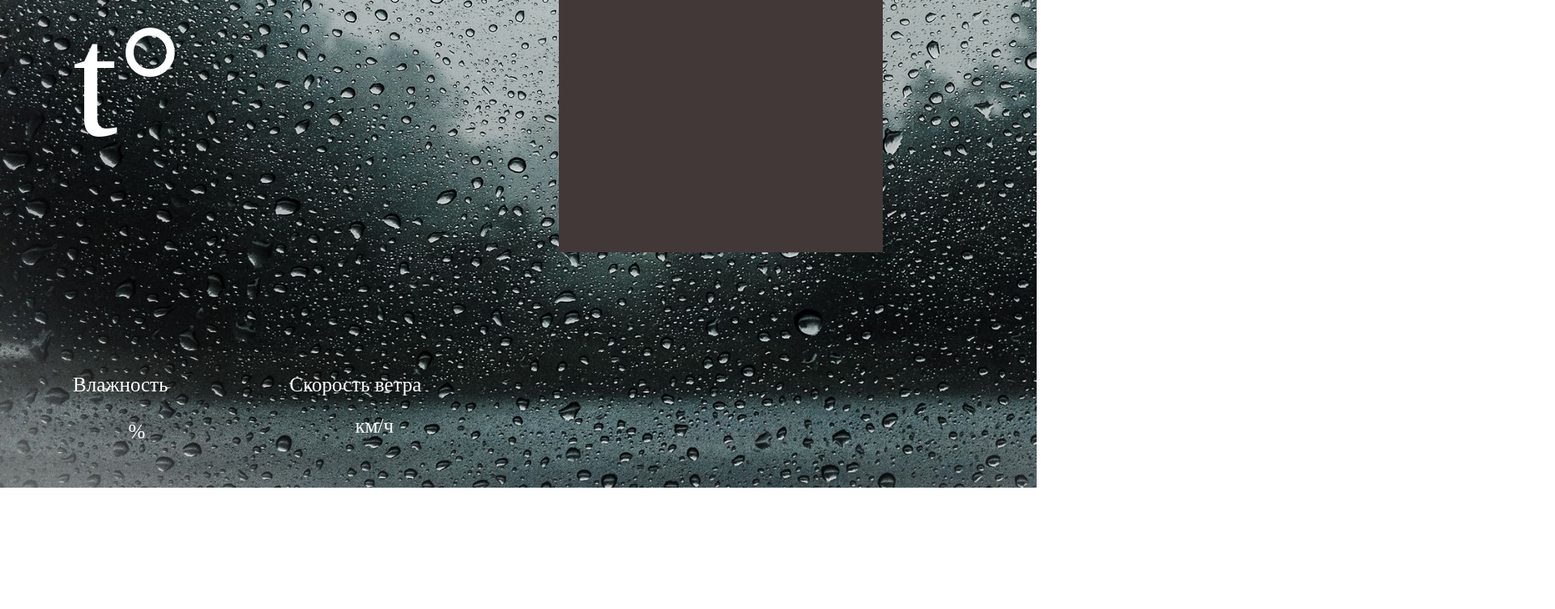
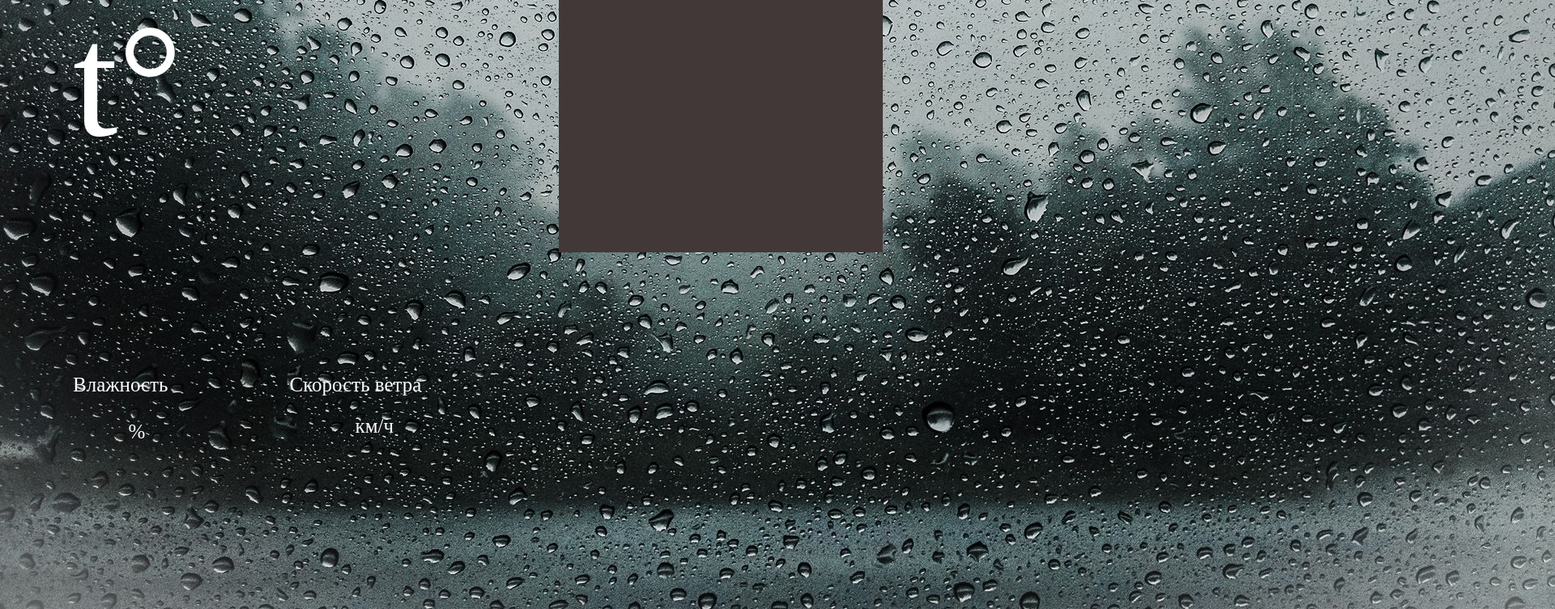
Before and after one commit to DenisBardashevich/weater, a plain HTML site: page index.html in a window 1280 px wide. Shown: the part 327-1080 px from the top of the page at 81% size, 1920 px wide, since content can reach past the window. Before the commit the page ends 930 px from the top, so only its background shows below. Drawn offline with Linux system fonts and the light colour scheme.

Commit message:
Add files via upload

```diff
--- a/css/main.css
+++ b/css/main.css
@@ -1,12 +1,18 @@
 body {
     margin: 0;
-    background-image: url(/img/rain.jpg);
     background-repeat: no-repeat;
     background-size: cover;
+    overflow: hidden;
+    /* position: relative; */
+}
+.body_img{
+    position: absolute;
+    z-index: -1;
+
 }
 
 .container {
-    margin: 40px 90px;
+    padding: 40px 90px;
 }
 
 .title {
--- a/index.html
+++ b/index.html
@@ -8,6 +8,7 @@
 
     </head>
     <body>
+        <img class="body_img" src="./img/rain.jpg" alt="#">
         <header class="container">
             <div class="title">
                 <form class="form" id="form">
```
